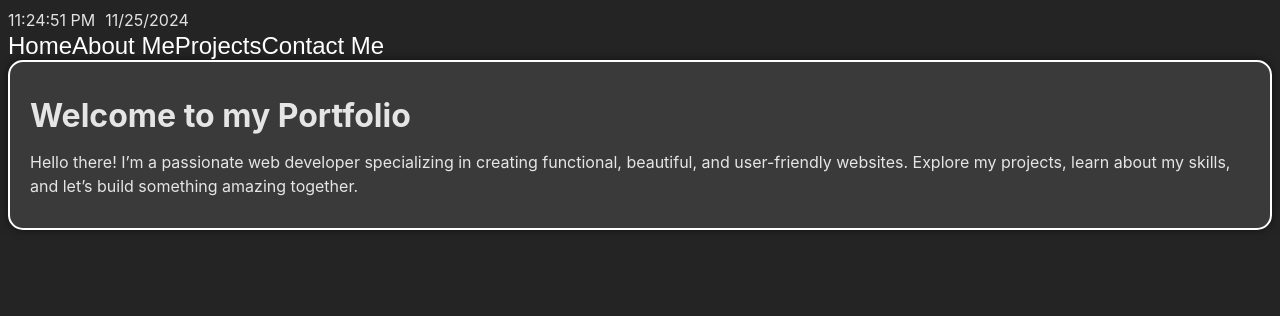
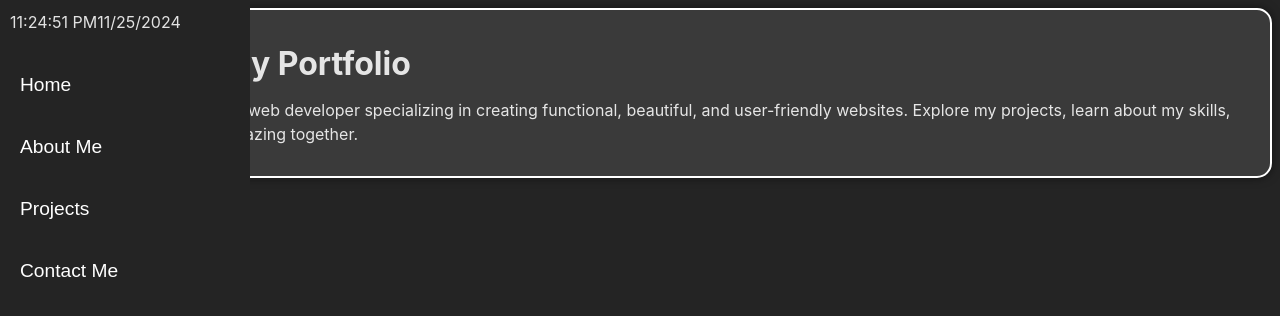
Before and after one commit to CPatterson94/CurtisPortfolio, a React (Vite) app in the folder Portfolio/: page / in a window 1280 px wide. Shown: the top 316 px of the page. Built offline with nearby package versions, Linux system fonts and the light colour scheme.

Commit message:
Implement collapsible navigation bar with intent to add FontAwesome icons

```diff
--- a/Portfolio/index.css
+++ b/Portfolio/index.css
@@ -13,20 +13,54 @@
   background-color: #242424;
 }
 
-.nbDateTime {
-  cursor: default;
+.nav {
+  position: fixed;
+  left: 0;
+  top: 0;
+  height: 100%;
+  width: 250px;
+  background-color: #242424;
+  transition: width 0.3s;
+  overflow: hidden;
+}
+.nav.collapsed {
+  width: 50px;
+}
+.nav .toggle-button {
+  position: absolute;
+  top: 10px;
+  right: -25px;
+  background-color: #242424;
+  border: none;
+  color: white;
+  cursor: pointer;
+  font-size: 1.5em;
+  padding: 5px;
+  z-index: 1;
+}
+.nav .nbDateTime-container {
+  padding: 10px;
+}
+.nav .nav-links {
   display: flex;
-  gap: 10px;
+  flex-direction: column;
+  padding: 10px;
 }
-
-button {
-  margin: 0;
-  padding: 0;
+.nav .nav-links .navLink {
+  margin: 10px 0;
+}
+.nav .nav-links .navLink button {
+  width: 100%;
+  text-align: left;
+  background-color: transparent;
   border: none;
-  background-color: transparent;
   color: white;
-  font-size: 1.5em;
+  font-size: 1.2em;
   cursor: pointer;
+  padding: 10px;
+}
+.nav .nav-links .navLink button:hover {
+  background-color: #3a3a3a;
 }
 
 .home-container {
--- a/Portfolio/package.json
+++ b/Portfolio/package.json
@@ -12,6 +12,11 @@
   },
   "dependencies": {
     "@emailjs/browser": "^4.4.1",
+    "@fortawesome/fontawesome-svg-core": "^6.7.2",
+    "@fortawesome/free-brands-svg-icons": "^6.7.2",
+    "@fortawesome/free-regular-svg-icons": "^6.7.2",
+    "@fortawesome/free-solid-svg-icons": "^6.7.2",
+    "@fortawesome/react-fontawesome": "^0.2.2",
     "axios": "^1.7.9",
     "emailjs-com": "^3.2.0",
     "node": "^22.13.0",
--- a/Portfolio/src/App.jsx
+++ b/Portfolio/src/App.jsx
@@ -3,7 +3,6 @@ import Nav from "./components/nav";
 import Home from "./pages/home";
 import About from "./pages/about";
 import Projects from "./pages/projects";
-
 import ContactMe from "./pages/contactMe";
 
 import "../index.css";
--- a/Portfolio/src/components/nav.jsx
+++ b/Portfolio/src/components/nav.jsx
@@ -1,13 +1,24 @@
+import { useState } from "react";
 import DateTime from "./dateTime";
 import { Link } from "react-router-dom";
 
 export default function Nav() {
+  const [collapsed, setCollapsed] = useState(false);
+
+  const toggleNav = () => {
+    setCollapsed(!collapsed);
+  };
+
   return (
-    <nav>
+    <nav className={`nav ${collapsed ? "collapsed" : ""}`}>
+      <button className="toggle-button" onClick={toggleNav}>
+        {/* Add your SVG icon here */}
+        {collapsed ? ">" : "<"}
+      </button>
       <div className="nbDateTime-container">
         <DateTime />
       </div>
-      <div>
+      <div className="nav-links">
         <Link to="/" className="navLink">
           <button>Home</button>
         </Link>
--- a/Portfolio/src/styling/navBar.scss
+++ b/Portfolio/src/styling/navBar.scss
@@ -1,14 +1,69 @@
-.nbDateTime {
-  cursor: default;
-  display: flex;
-  gap: 10px;
+// .nbDateTime {
+//   cursor: default;
+//   display: flex;
+//   gap: 10px;
+// }
+// button {
+//   margin: 0;
+//   padding: 0;
+//   border: none;
+//   background-color: transparent;
+//   color: white;
+//   font-size: 1.5em;
+//   cursor: pointer;
+// }
+
+.nav {
+  position: fixed;
+  left: 0;
+  top: 0;
+  height: 100%;
+  width: 250px;
+  background-color: #242424;
+  transition: width 0.3s;
+  overflow: hidden;
+
+  &.collapsed {
+    width: 50px;
+  }
+
+  .toggle-button {
+    position: absolute;
+    top: 10px;
+    right: -25px;
+    background-color: #242424;
+    border: none;
+    color: white;
+    cursor: pointer;
+    font-size: 1.5em;
+    padding: 5px;
+    z-index: 1;
+  }
+
+  .nbDateTime-container {
+    padding: 10px;
+  }
+
+  .nav-links {
+    display: flex;
+    flex-direction: column;
+    padding: 10px;
+
+    .navLink {
+      margin: 10px 0;
+      button {
+        width: 100%;
+        text-align: left;
+        background-color: transparent;
+        border: none;
+        color: white;
+        font-size: 1.2em;
+        cursor: pointer;
+        padding: 10px;
+        &:hover {
+          background-color: #3a3a3a;
+        }
+      }
+    }
+  }
 }
-button {
-  margin: 0;
-  padding: 0;
-  border: none;
-  background-color: transparent;
-  color: white;
-  font-size: 1.5em;
-  cursor: pointer;
-}
```
Also changed, not shown: 1 other file (tests, documents, lock files or other folders).
